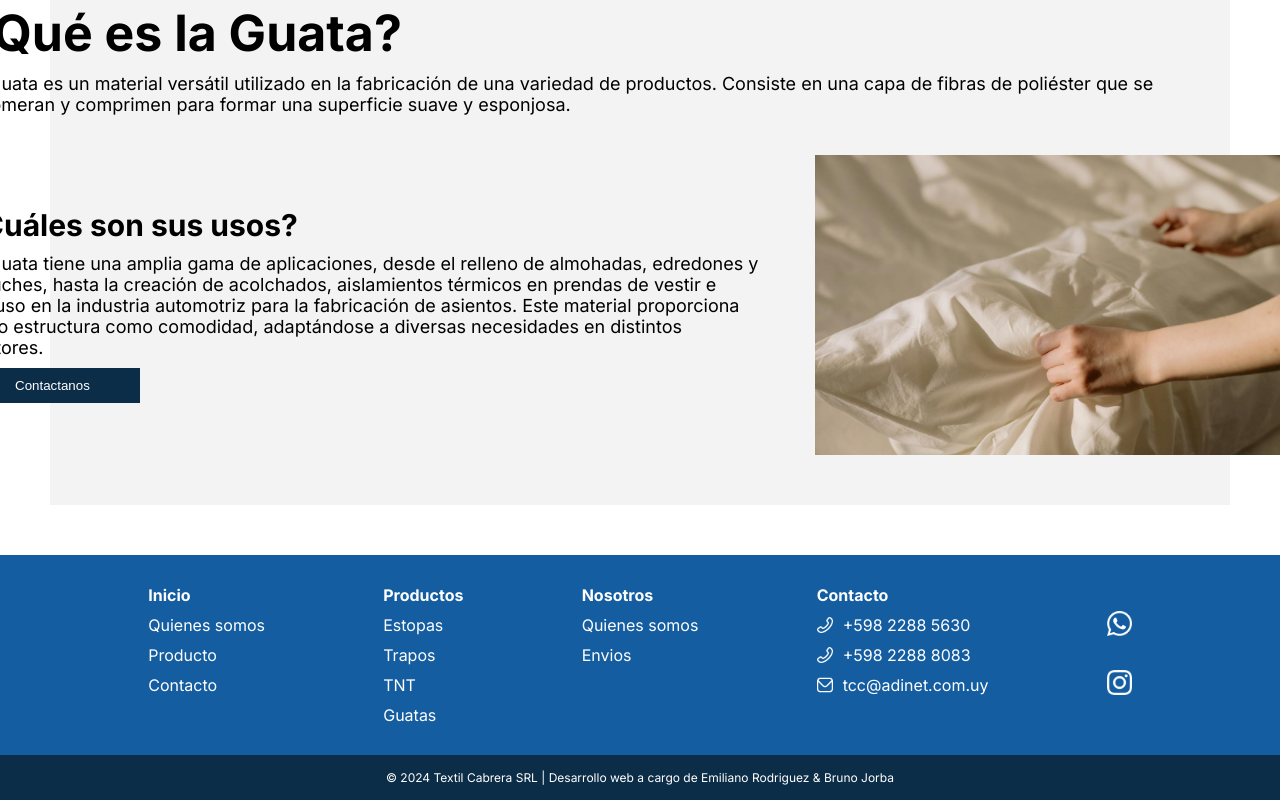
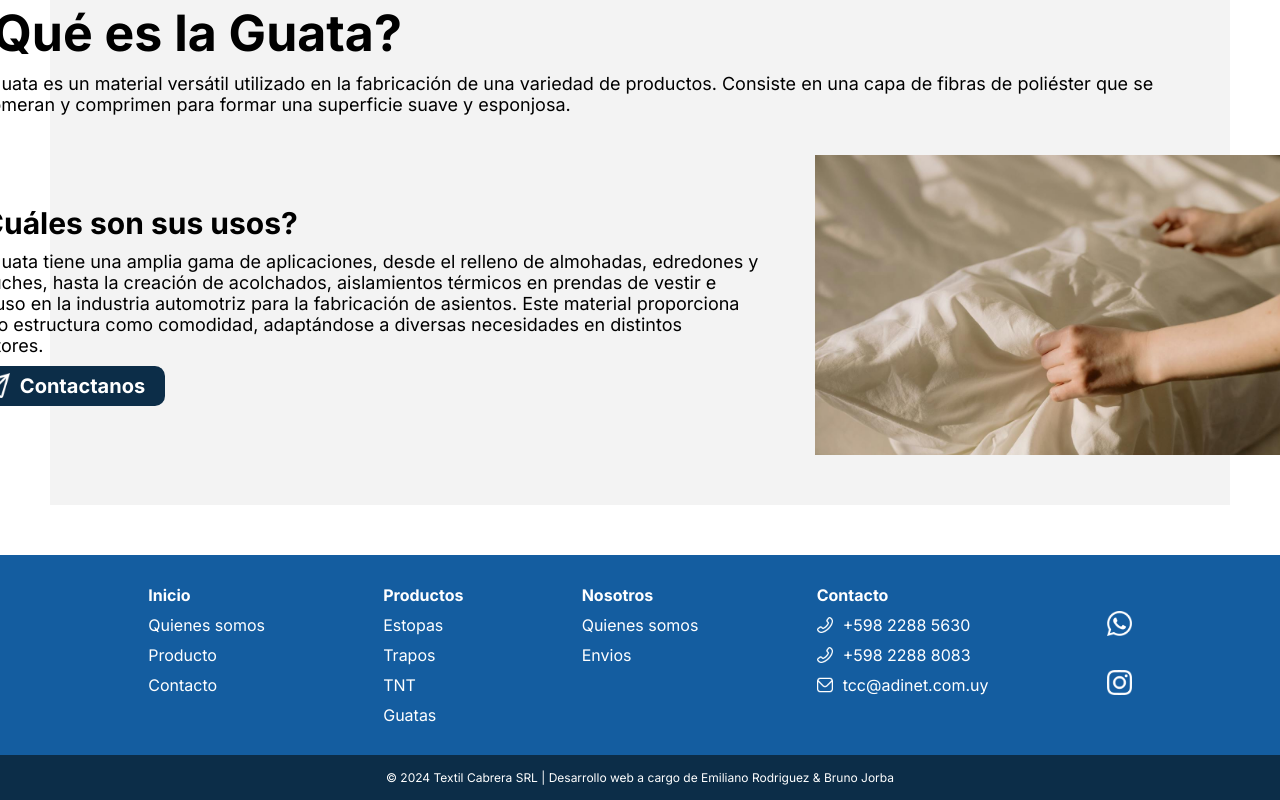
Before and after one commit to Brunito06/textil-cabrera, a React (Vite) app: page / in a window 1280 px wide. Shown: the part 1411-2211 px from the top of the page. Built offline with nearby package versions, Linux system fonts and the light colour scheme.

Commit message:
home change button

```diff
--- a/src/pages/Home/Home.css
+++ b/src/pages/Home/Home.css
@@ -30,7 +30,7 @@
     gap: 0.5rem;
 }
 
-.flechita {
+.imgHome {
     height: 2.5rem;
 }
 
@@ -147,3 +147,18 @@
 .usosGuataTexto{
     width: 80rem;
 }
+
+.homeLinks {
+    display: flex;
+    justify-content: center;
+    align-items: center;
+    width: 20rem;
+    height: 4rem;
+    border-radius: 1rem;
+    background: #0C2D48;
+    text-decoration: none;
+    color: white;
+    font-size: 2rem;
+    font-weight: bold;
+    gap: 1rem;
+}
--- a/src/pages/Home/Home.jsx
+++ b/src/pages/Home/Home.jsx
@@ -6,6 +6,7 @@ import { Link } from 'react-router-dom';
 
 //import img
 import flecha from './assets/flechita.png'
+import avion from './assets/avion-de-papel.png'
 
 const Home = () =>{
     return(
@@ -14,7 +15,7 @@ const Home = () =>{
                     <h1>TEXTIL CABRERA</h1>
             </header>
             <div className='flechaNosotros'>
-                    <h3>Nosotros</h3><img className='flechita' src={flecha} alt="Flecha" />
+                    <h3>Nosotros</h3><img className='imgHome' src={flecha} alt="Flecha" />
             </div>
             <section className='homeQuienesSomos'>
                 <div className='homeSection1Text'>
@@ -38,7 +39,7 @@ const Home = () =>{
                         <div className='usosGuataTexto'>
                             <h3>¿Cuáles son sus usos?</h3>
                             <p>La guata tiene una amplia gama de aplicaciones, desde el relleno de almohadas, edredones y peluches, hasta la creación de acolchados, aislamientos térmicos en prendas de vestir e incluso en la industria automotriz para la fabricación de asientos. Este material proporciona tanto estructura como comodidad, adaptándose a diversas necesidades en distintos sectores.</p>
-                            <Link><input type="button" value="Contactanos" /></Link>
+                            <Link className='homeLinks' to="/contacto"><img className='imgHome' src={avion} alt="Avion" /><p>Contactanos</p></Link>
                         </div>
                         <span id='guataUsosImg'></span>
                     </div>
```
Also changed, not shown: src/pages/Home/assets/avion-de-papel.png (added).
